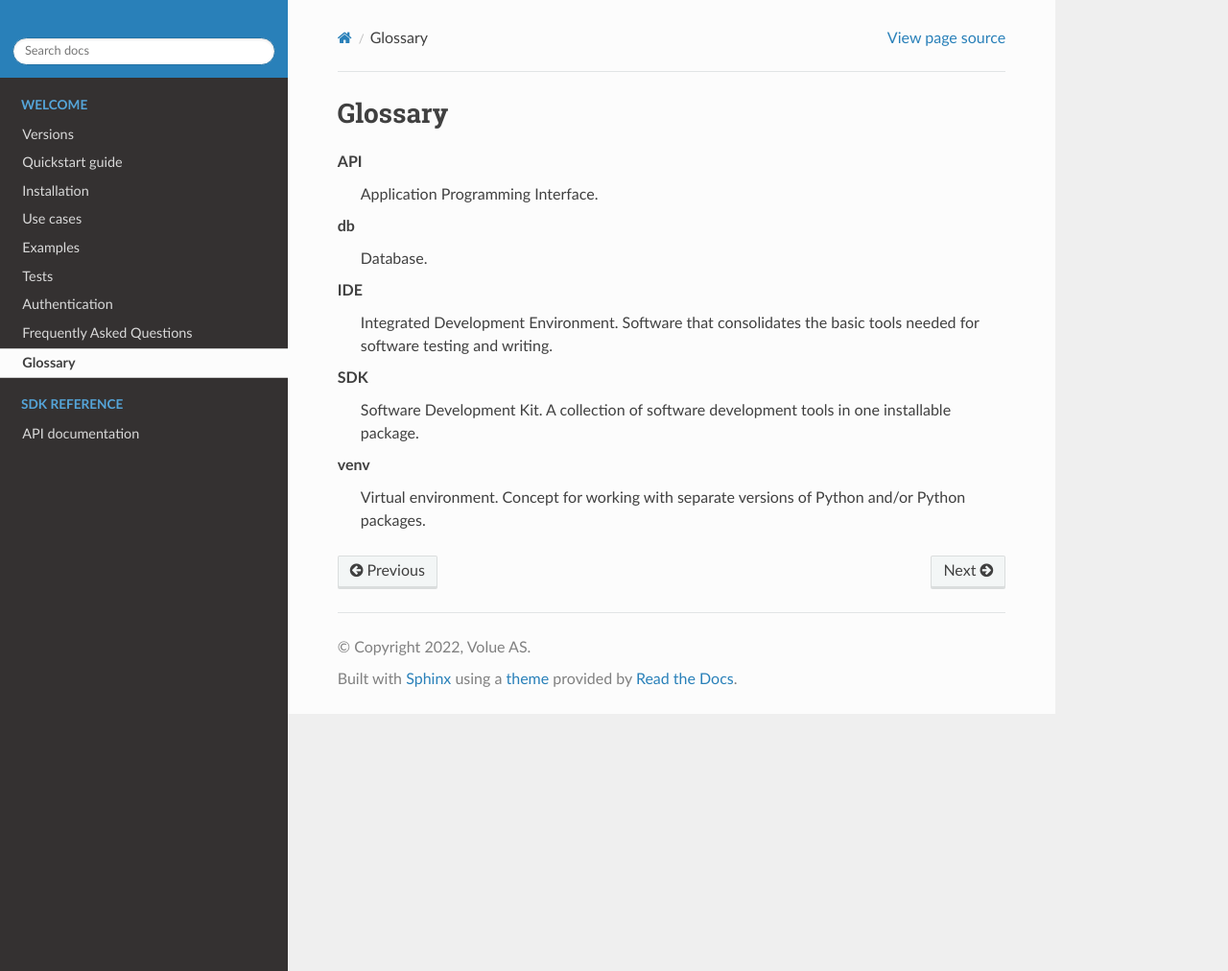
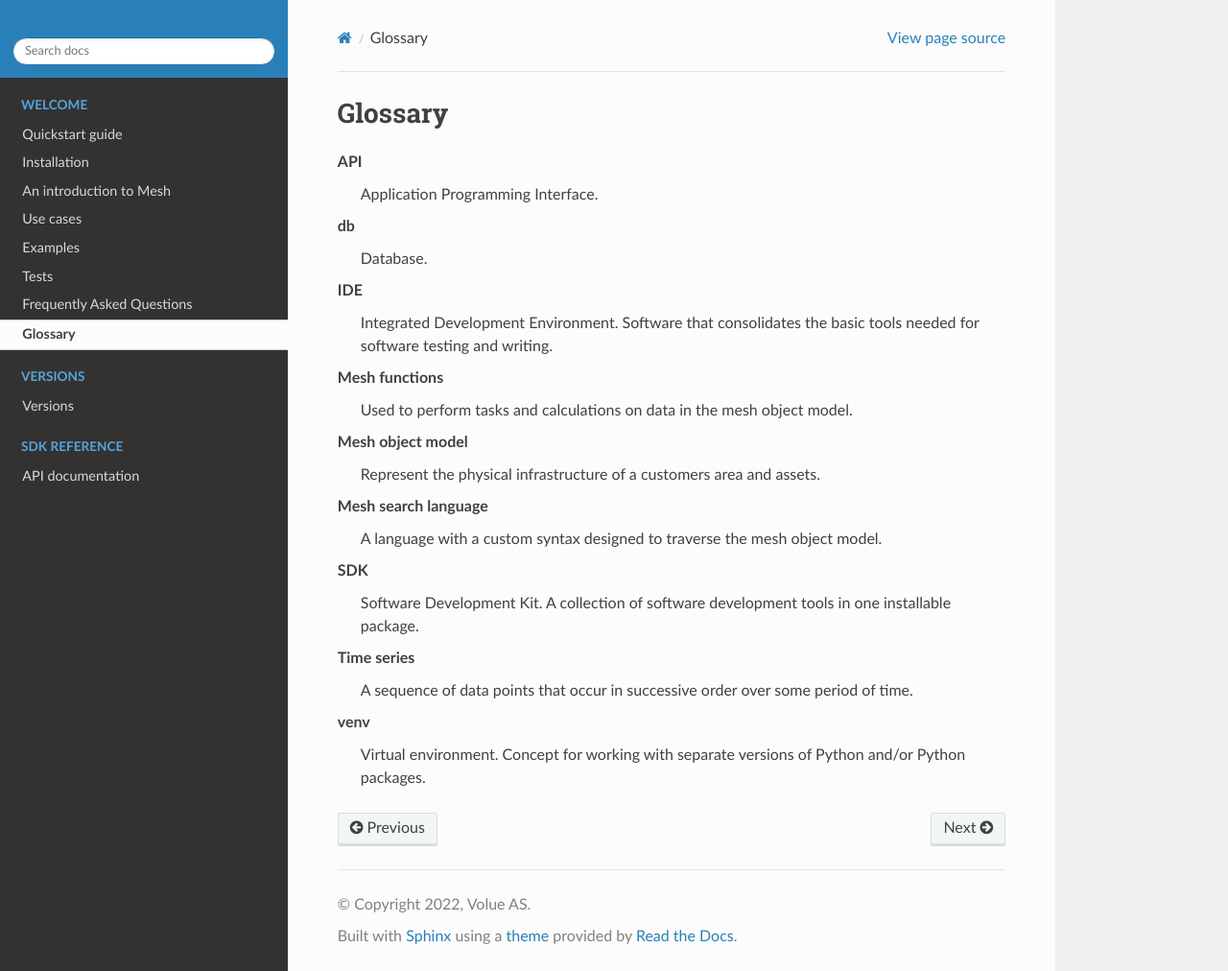
Before and after one commit to Volue-Public/energy-mesh-python, a Sphinx documentation site: the page built from docs/source/glossary.rst, in a window 1280 px wide and 1012 px high. Shown: the whole window at 96% size. Built offline with Sphinx 7.4.7 and the Read the Docs theme 2.0.0, drawn with Linux system fonts in a browser that asks for light colours; pages that are not in the unit, such as notebooks, are missing from menus.

```diff
--- /dev/null
+++ b/docs/source/attributes.rst
@@ -0,0 +1,2 @@
+Attributes
+---------------
--- a/docs/source/glossary.rst
+++ b/docs/source/glossary.rst
@@ -12,8 +12,20 @@ Glossary
     IDE
         Integrated Development Environment. Software that consolidates the basic tools needed for software testing and writing.
 
+    Mesh functions
+        Used to perform tasks and calculations on data in the mesh object model.
+
+    Mesh object model
+        Represent the physical infrastructure of a customers area and assets.
+
+    Mesh search language
+        A language with a custom syntax designed to traverse the mesh object model.
+
     SDK
         Software Development Kit. A collection of software development tools in one installable package.
 
+    Time series
+        A sequence of data points that occur in successive order over some period of time.
+
     venv
         Virtual environment. Concept for working with separate versions of Python and/or Python packages.
--- a/docs/source/introduction_to_mesh.rst
+++ b/docs/source/introduction_to_mesh.rst
@@ -3,12 +3,12 @@ An introduction to Mesh
 
 Mesh is a data management system based on object modelling. Mesh is used for efficiently managing time series data and related information used in different work processes.
 
-To be able to work efficiently with Mesh it is important to have an understanding of the basic concepts of Mesh. More specifically the :doc:`Mesh model <mesh_model>` and the software architecture consiting of the :doc:`Mesh server <mesh_server>` and a :doc:`Mesh client <mesh_client>`.
+To be able to work efficiently with Mesh it is important to have an understanding of the basic :doc:`concepts of Mesh <mesh_concepts>` and the software architecture consisting of the :doc:`Mesh server <mesh_server>` and a :doc:`Mesh client <mesh_client>`.
 
 
 .. toctree::
    :hidden:
 
-   mesh_model
+   mesh_concepts
    mesh_client
    mesh_server
--- /dev/null
+++ b/docs/source/search.rst
@@ -0,0 +1,4 @@
+Mesh search language
+----------------------
+
+Syntax
```
Also changed, not shown: docs/source/functions.rst (added, +19 -0 lines), docs/source/index.rst (+6 -3 lines), docs/source/mesh_client.rst (added, +33 -0 lines), docs/source/mesh_concepts.rst (added, +36 -0 lines), docs/source/mesh_server.rst (added, +21 -0 lines), docs/source/timeseries.rst (added, +18 -0 lines).
